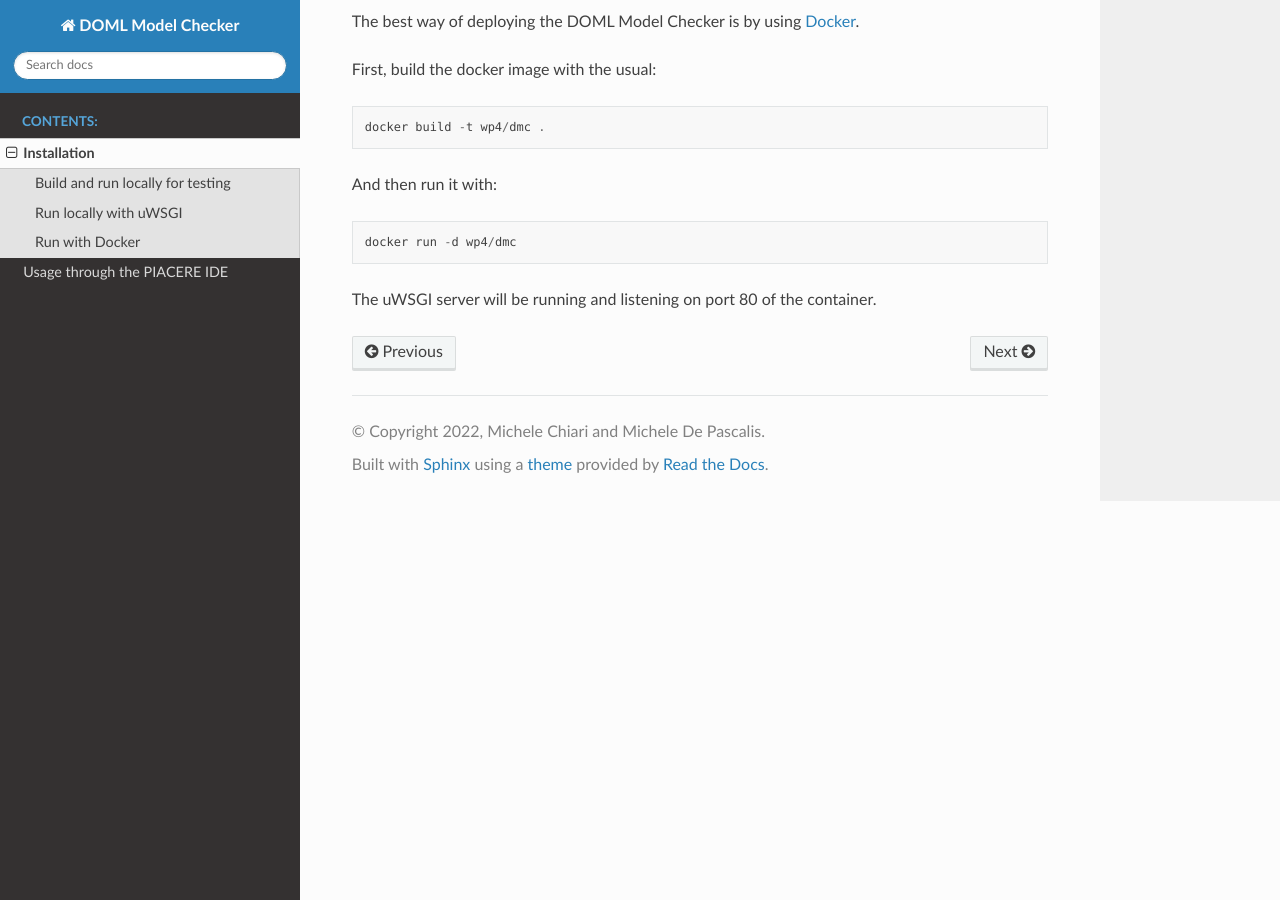
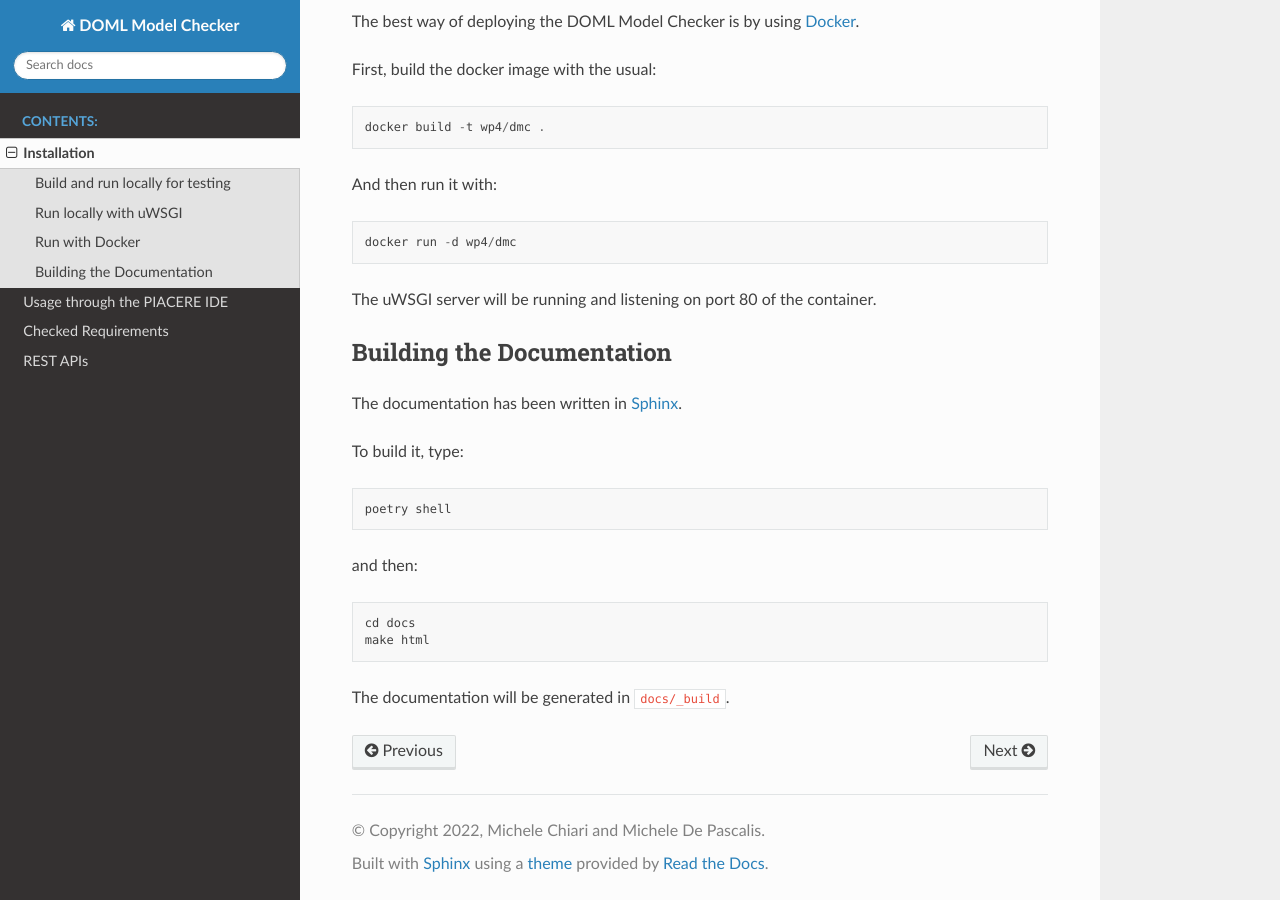
Before and after one commit to michiari/piacere-mc-openapi, a Sphinx documentation site: the page built from docs/installation.rst, in a window 1280 px wide and 900 px high, scrolled down 993 px. Built offline with Sphinx 7.4.7 and the Read the Docs theme 2.0.0, drawn with Linux system fonts in a browser that asks for light colours.

Commit message:
Finish documentation.

```diff
--- a/docs/installation.rst
+++ b/docs/installation.rst
@@ -56,8 +56,26 @@ And then run it with::
 The uWSGI server will be running and listening on port 80 of the container.
 
 
+Building the Documentation
+--------------------------
+
+The documentation has been written in `Sphinx`_.
+
+To build it, type::
+
+  poetry shell
+
+and then::
+
+  cd docs
+  make html
+
+The documentation will be generated in ``docs/_build``.
+
+
 .. _Poetry: https://python-poetry.org/
 .. _Flask: https://flask.palletsprojects.com/
 .. _Swagger-UI: https://swagger.io/tools/swagger-ui/
 .. _uWSGI: https://uwsgi-docs.readthedocs.io/
 .. _Docker: https://www.docker.com/
+.. _Sphinx: https://www.sphinx-doc.org/
```
Also changed, not shown: README.md (+21 -9 lines), docs/index.rst (+21 -7 lines), docs/requirements.rst (added, +52 -0 lines), docs/restapis.rst (added, +17 -0 lines).
